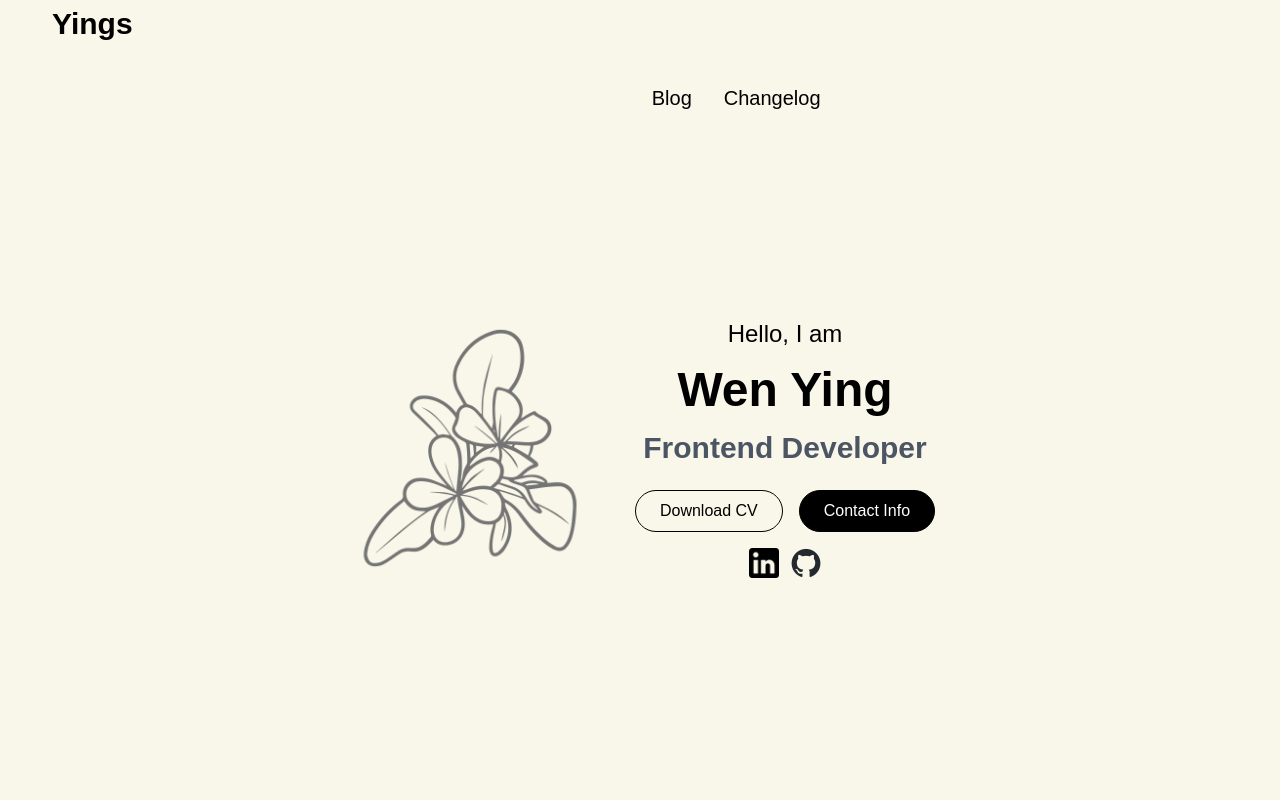
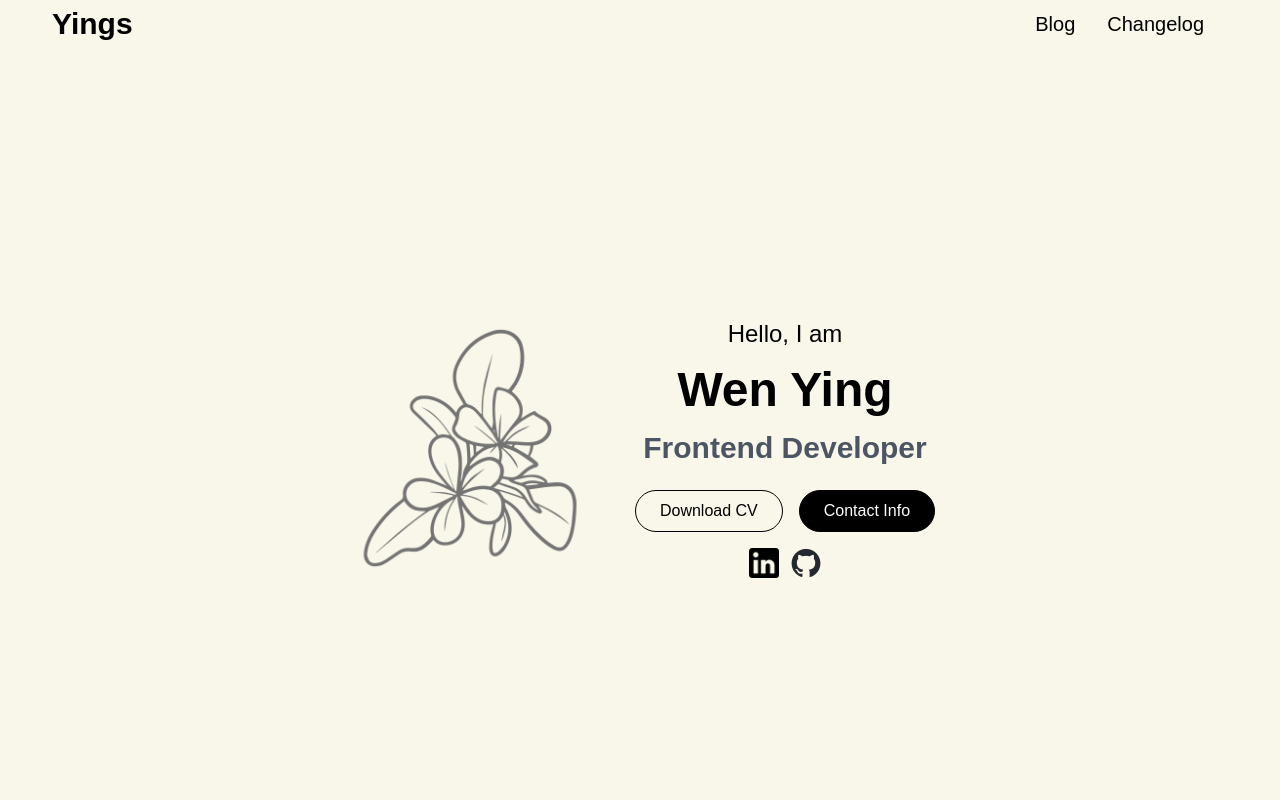
Before and after one commit to ismeleft/WenYingPortfolio, a Next.js app: page / in a window 1280 px wide. Shown: the top 800 px of the page. Built offline with nearby package versions, Linux system fonts and the light colour scheme.

Commit message:
fix:nav layout

```diff
--- a/Components/Nav/Nav.js
+++ b/Components/Nav/Nav.js
@@ -7,8 +7,8 @@ export const Nav = () => {
   const [isNavExpanded, setIsNavExpanded] = useState(false);
 
   return (
-    <div className="flex justify-center h-12 p-3 mx-auto max-w-[1200px] relative">
-      <div className="flex justify-between items-center w-full z-20">
+    <nav className="flex justify-center items-center h-12 p-3 mx-auto max-w-[1200px]">
+      <div className="flex justify-between items-center w-full">
         <Link href={"/"}>
           <div className="text-3xl font-bold cursor-pointer">Yings</div>
         </Link>
@@ -22,19 +22,19 @@ export const Nav = () => {
       <div
         className={`${
           isNavExpanded ? "flex" : "hidden"
-        } absolute sm:relative z-10 flex-col sm:flex sm:flex-row gap-8 p-6 w-full  sm:bg-transparent sm:h-auto top-12 left-0`}
+        } sm:flex flex-col sm:flex-row items-center gap-8 w-full sm:justify-end p-6 absolute sm:static top-12 left-0 sm:bg-transparent`}
       >
         <Link href="/blog">
-          <div className="navItem text-xl cursor-pointer transition-all duration-300 ease-in-out">
+          <div className="text-xl cursor-pointer transition-all duration-300 ease-in-out">
             Blog
           </div>
         </Link>
         <Link href="/changelog">
-          <div className="navItem text-xl cursor-pointer transition-all duration-300 ease-in-out">
+          <div className="text-xl cursor-pointer transition-all duration-300 ease-in-out">
             Changelog
           </div>
         </Link>
       </div>
-    </div>
+    </nav>
   );
 };
```
